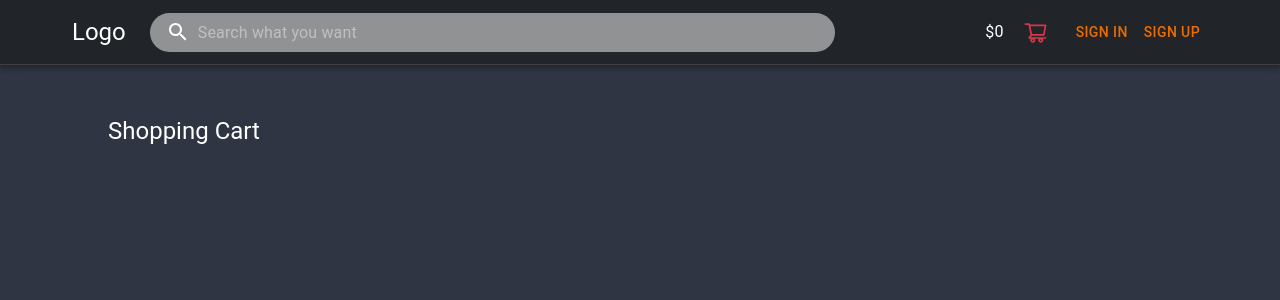
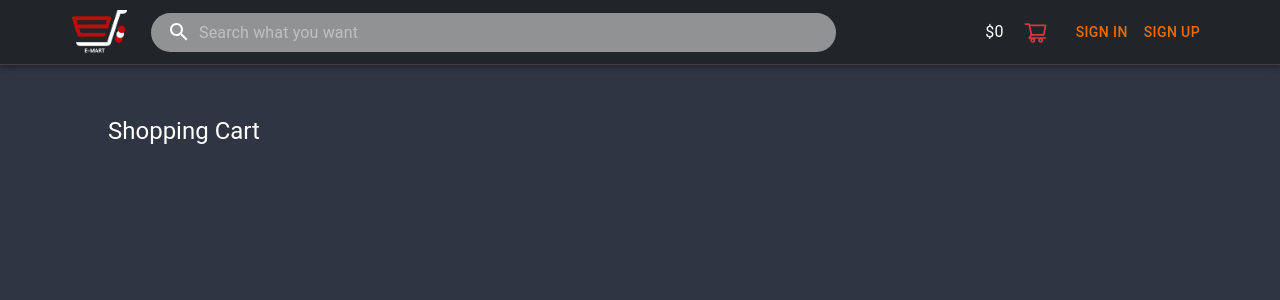
Before and after one commit to Emart-Ecommerce-Sem4/E-Mart-Frontend, a React (Create React App) app: page /cart in a window 1280 px wide. Shown: the top 300 px of the page. Built offline with nearby package versions, Linux system fonts and the light colour scheme.

Commit message:
Put the title &added favicon & logo in navbar

```diff
--- a/public/index.html
+++ b/public/index.html
@@ -30,7 +30,7 @@
     <!-- bootstrap stylesheet -->
     <link href="https://cdn.jsdelivr.net/npm/bootstrap@5.1.3/dist/css/bootstrap.min.css" rel="stylesheet" integrity="sha384-1BmE4kWBq78iYhFldvKuhfTAU6auU8tT94WrHftjDbrCEXSU1oBoqyl2QvZ6jIW3" crossorigin="anonymous">
 
-    <title>React App</title>
+    <title>E-Mart Online Shopping</title>
   </head>
   <body>
     <noscript>You need to enable JavaScript to run this app.</noscript>
--- a/src/components/NavBar/index.jsx
+++ b/src/components/NavBar/index.jsx
@@ -152,7 +152,7 @@ export default function NavBar(props) {
             style={{ cursor: 'pointer' }}
             onClick={() => navigate('/')}
           >
-            Logo
+            <img src="./images/logo.png" alt="productImage" width={55}  />
           </Typography>
 
           <Search>
```
Also changed, not shown: public/images/logo.png (added), 1 other file (tests, documents, lock files or other folders).
